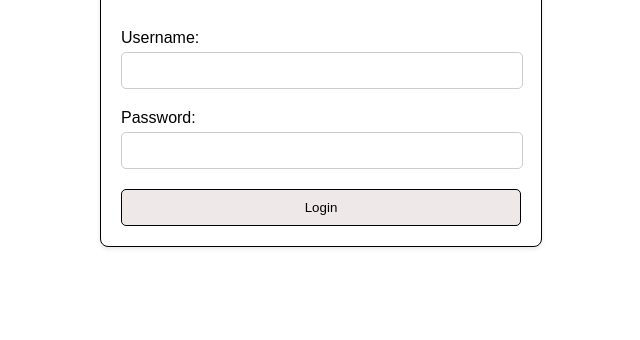
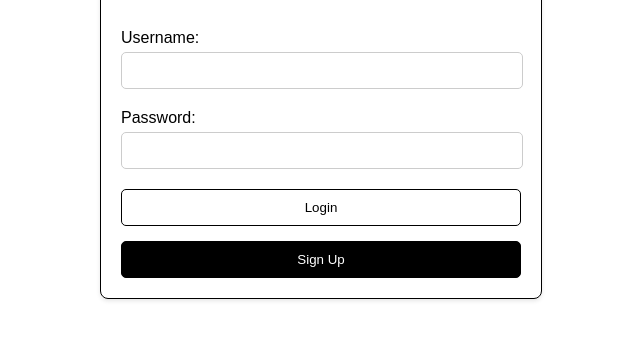
Before and after one commit to ahmednasri05/Online-Banking-System, a website: page public/HTML/login.html in a window 1280 px wide. Shown: the part 248-588 px from the top of the page, without its empty margins (319-959 px from the left). Drawn offline with Linux system fonts and the light colour scheme.

Commit message:
signup button

```diff
--- a/public/CSS/login.css
+++ b/public/CSS/login.css
@@ -41,7 +41,7 @@ input[type="text"] { /*input boxes*/
 }
 
 button {
-    background-color: #eee8e8; /* Set signup button background color */
+    background-color: #ffffff; /* Set signup button background color */
     color: #000000; /* Set signup button text color */
     border: 1px solid #000000;
     width: 100%;
@@ -52,3 +52,16 @@ button {
 button:hover {
     background-color: #274a70;
 }
+
+.button-sign button {
+    margin-top:15px;
+    background-color: #000000;
+    color: #ffffff;
+    width: 100%;
+    padding: 10px;
+    border-radius: 5px;
+}
+
+button:hover {
+    background-color: #274a70;
+}
--- a/public/HTML/login.html
+++ b/public/HTML/login.html
@@ -21,6 +21,9 @@
                     <input type="text" id="password" name="password" required>
                 </div>
                 <button type="button" onclick="login()">Login</button>
+                <div class="button-sign">
+                    <button type="button" onclick="signup()">Sign Up</button>
+                </div>
             </form>
         </div>
     </div>
--- a/public/JavaScript/login.js
+++ b/public/JavaScript/login.js
@@ -23,10 +23,16 @@ function login() {
         console.log("Password:", password);
 
         //Redirect to home page
-        window.location.href = "home";
+        window.location.href = "template";
     } else {
         alert("Invalid username or password");
     }
+
+}
+
+function signup() {
+    // Retrieve the username and password from the form
+    console.log("HEY")
 
 }
 
```
